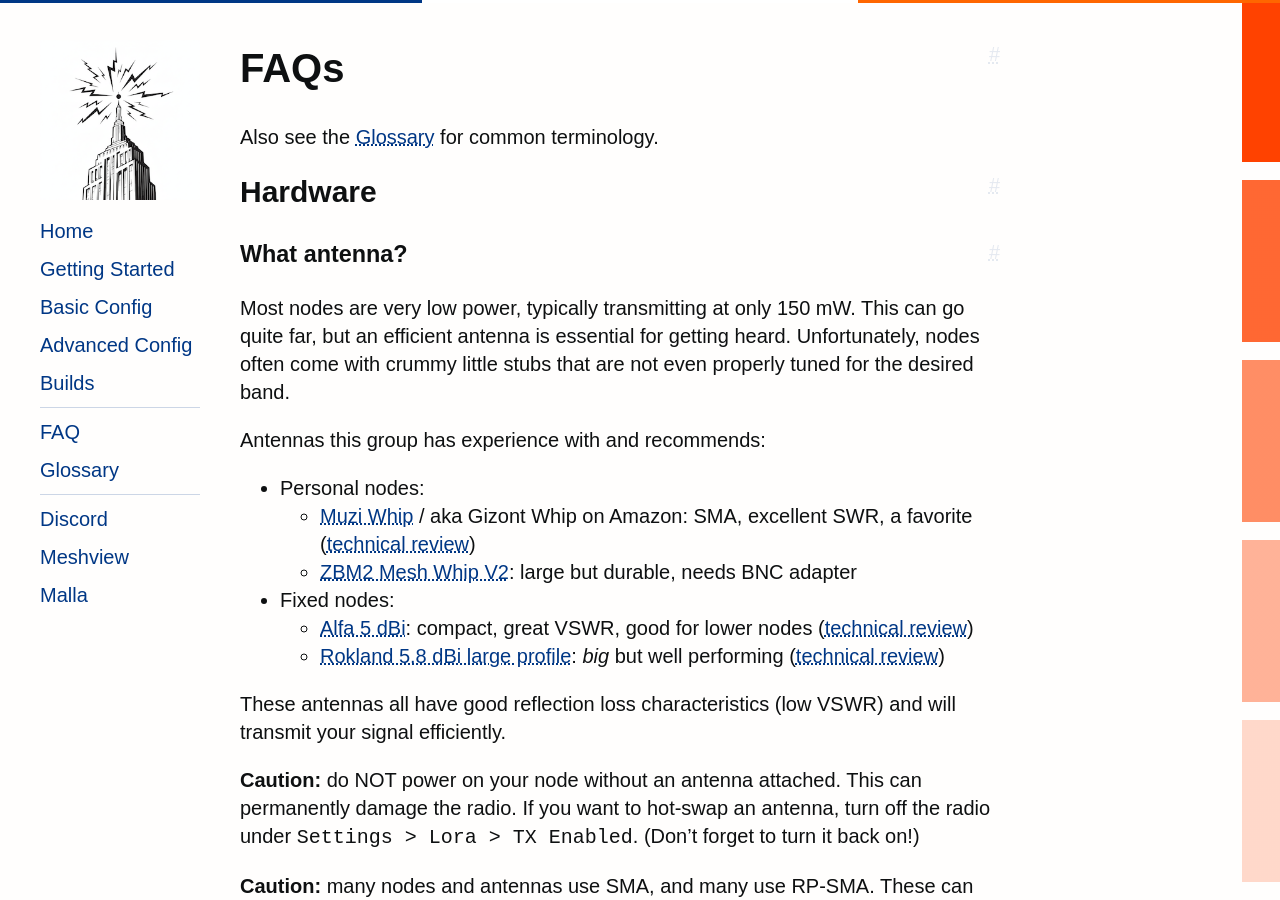
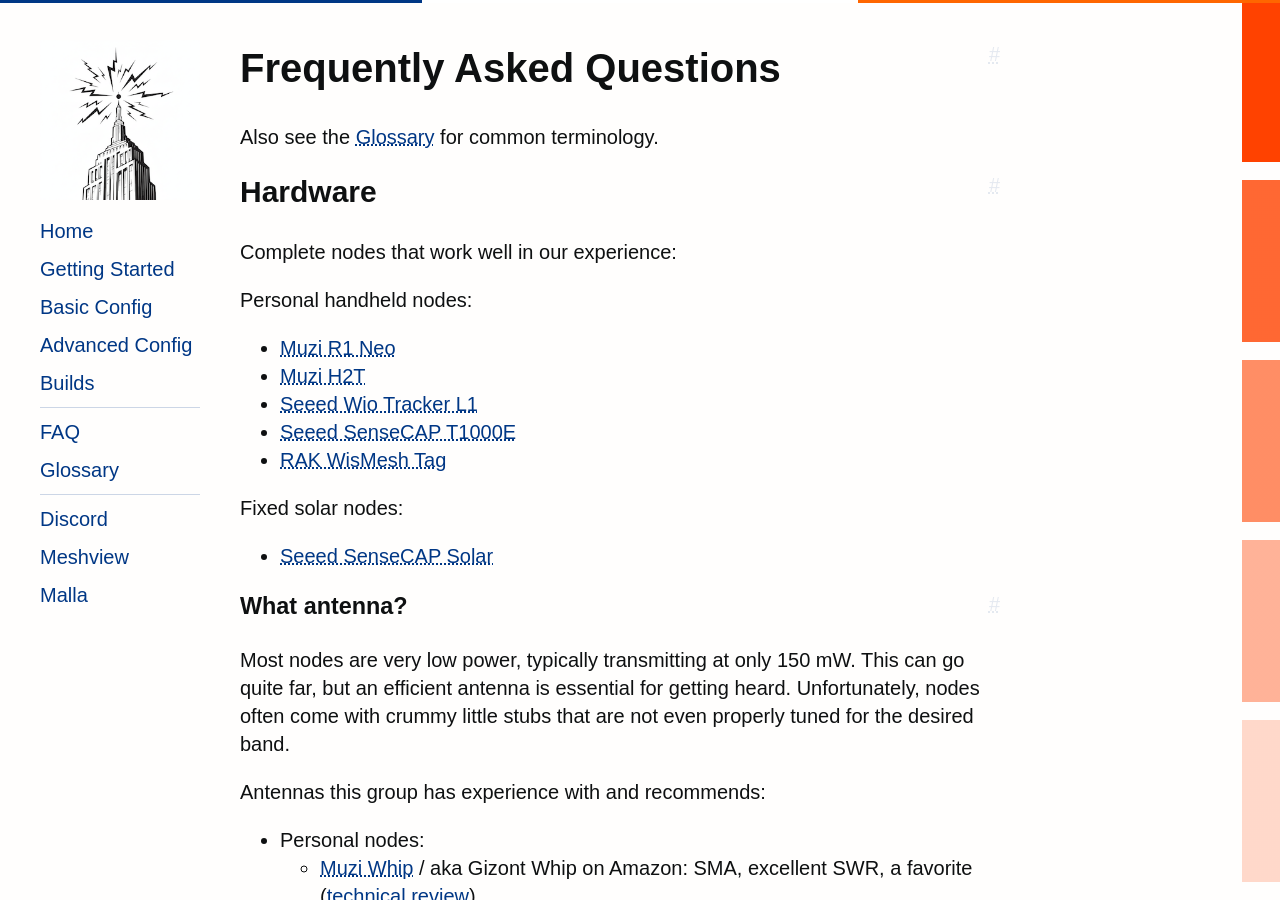
Before and after one commit to MeshNY/meshny.github.io, a Jekyll site: the page built from docs/faq.md, in a window 1280 px wide and 900 px high. Built offline with Jekyll 4.4.1, drawn with Linux system fonts in a browser that asks for light colours; some web fonts are replaced; our own code applies the rules of GitHub Pages for plain Markdown files.

Commit message:
Add hardware FAQ answer

```diff
--- a/docs/faq.md
+++ b/docs/faq.md
@@ -1,10 +1,27 @@
+---
+title: FAQ
+---
 
-# FAQs
+# Frequently Asked Questions
 
 Also see the [Glossary](/glossary.html) for common terminology.
 
 
 ## Hardware
+
+Complete nodes that work well in our experience:
+
+Personal handheld nodes:
+
+  - [Muzi R1 Neo](https://muzi.works/products/r1-neo-complete-meshtastic-device)
+  - [Muzi H2T](https://muzi.works/products/h2t-complete-device-heltec-t114-with-gps-running-meshtastic)
+  - [Seeed Wio Tracker L1](https://www.seeedstudio.com/Wio-Tracker-L1-Pro-p-6454.html)
+  - [Seeed SenseCAP T1000E](https://muzi.works/products/seeed-t1000e)
+  - [RAK WisMesh Tag](https://store.rokland.com/products/wismesh-tag-from-rakwireless-mokosmart-meshtastic-compatible-card-sized-node-us915-mhz)
+
+Fixed solar nodes:
+
+  - [Seeed SenseCAP Solar](https://www.seeedstudio.com/SenseCAP-Solar-Node-P1-Pro-for-Meshtastic-LoRa-p-6412.html)
 
 
 ### What antenna?
```
